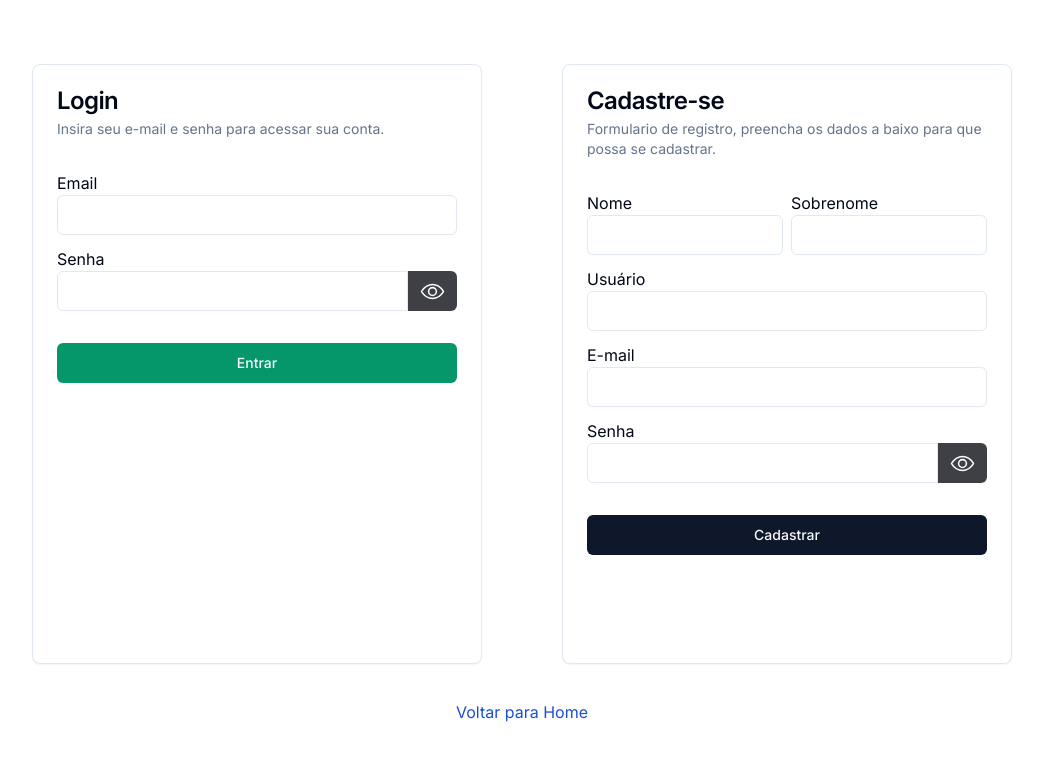
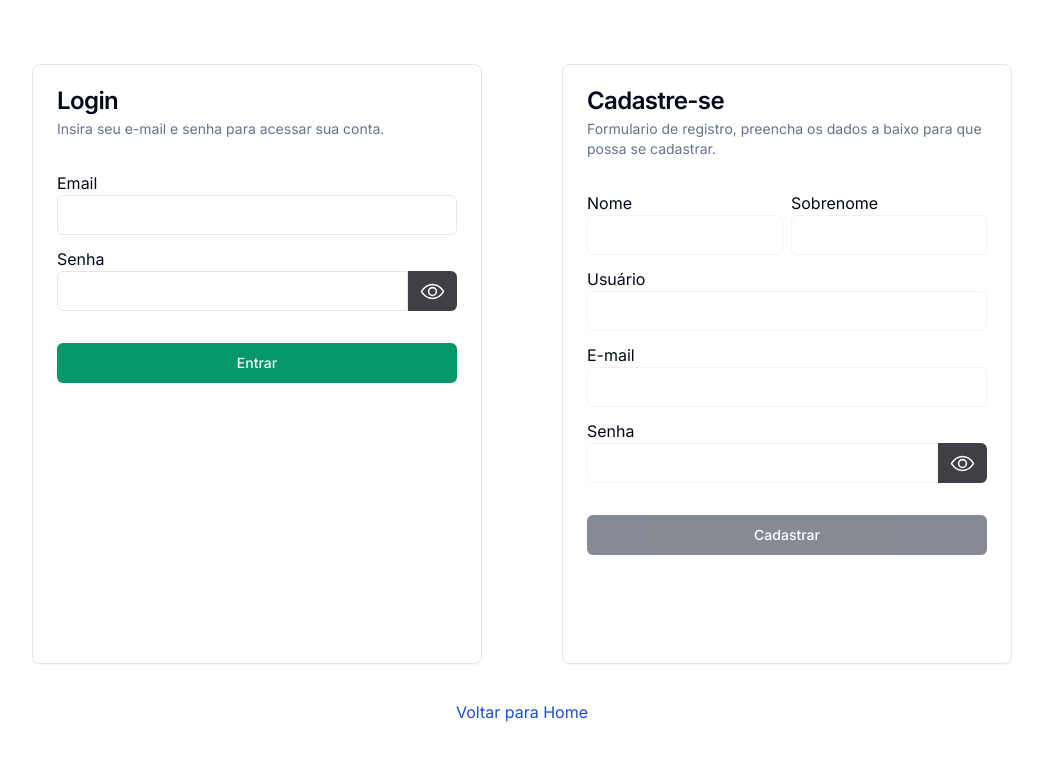
Before and after one commit to gabrielrieff/imagens-schema, a Next.js app: page /user in a window 1280 px wide. Shown: the top 760 px of the page, without its empty margins (118-1161 px from the left). Built offline with nearby package versions, Linux system fonts and the light colour scheme; no server answers; the database is empty.

Commit message:
disabled input form create user

```diff
--- a/src/components/FormRegister.tsx
+++ b/src/components/FormRegister.tsx
@@ -54,6 +54,7 @@ export const FormRegister = () => {
             <div className="flex flex-col">
               <span>Nome</span>
               <Input
+                disabled={true}
                 autoComplete="off"
                 {...register("firstName")}
                 type="text"
@@ -66,7 +67,12 @@ export const FormRegister = () => {
             </div>
             <div className="flex flex-col">
               <span>Sobrenome</span>
-              <Input autoComplete="off" {...register("lastName")} type="text" />
+              <Input
+                disabled={true}
+                autoComplete="off"
+                {...register("lastName")}
+                type="text"
+              />
               {errors.lastName && (
                 <span className="text-red-700 text-xs">
                   {errors.lastName.message}
@@ -78,7 +84,12 @@ export const FormRegister = () => {
           <label className="flex flex-col">
             <div className="flex flex-col">
               <span>Usuário</span>
-              <Input autoComplete="off" {...register("user")} type="text" />
+              <Input
+                disabled={true}
+                autoComplete="off"
+                {...register("user")}
+                type="text"
+              />
               {errors.user && (
                 <span className="text-red-700 text-xs">
                   {errors.user.message}
@@ -90,7 +101,12 @@ export const FormRegister = () => {
           <label className="flex flex-col">
             <div className="flex flex-col">
               <span>E-mail</span>
-              <Input autoComplete="off" {...register("email")} type="email" />
+              <Input
+                disabled={true}
+                autoComplete="off"
+                {...register("email")}
+                type="email"
+              />
               {errors.email && (
                 <span className="text-red-700 text-xs">
                   {errors.email.message}
@@ -104,6 +120,7 @@ export const FormRegister = () => {
               <span>Senha</span>
               <div className="flex">
                 <Input
+                  disabled={true}
                   className="rounded-r-none"
                   autoComplete="off"
                   {...register("password")}
@@ -131,7 +148,7 @@ export const FormRegister = () => {
         </CardContent>
 
         <CardFooter>
-          <Button type="submit" className="w-full">
+          <Button disabled={true} type="submit" className="w-full">
             Cadastrar
           </Button>
         </CardFooter>
```
